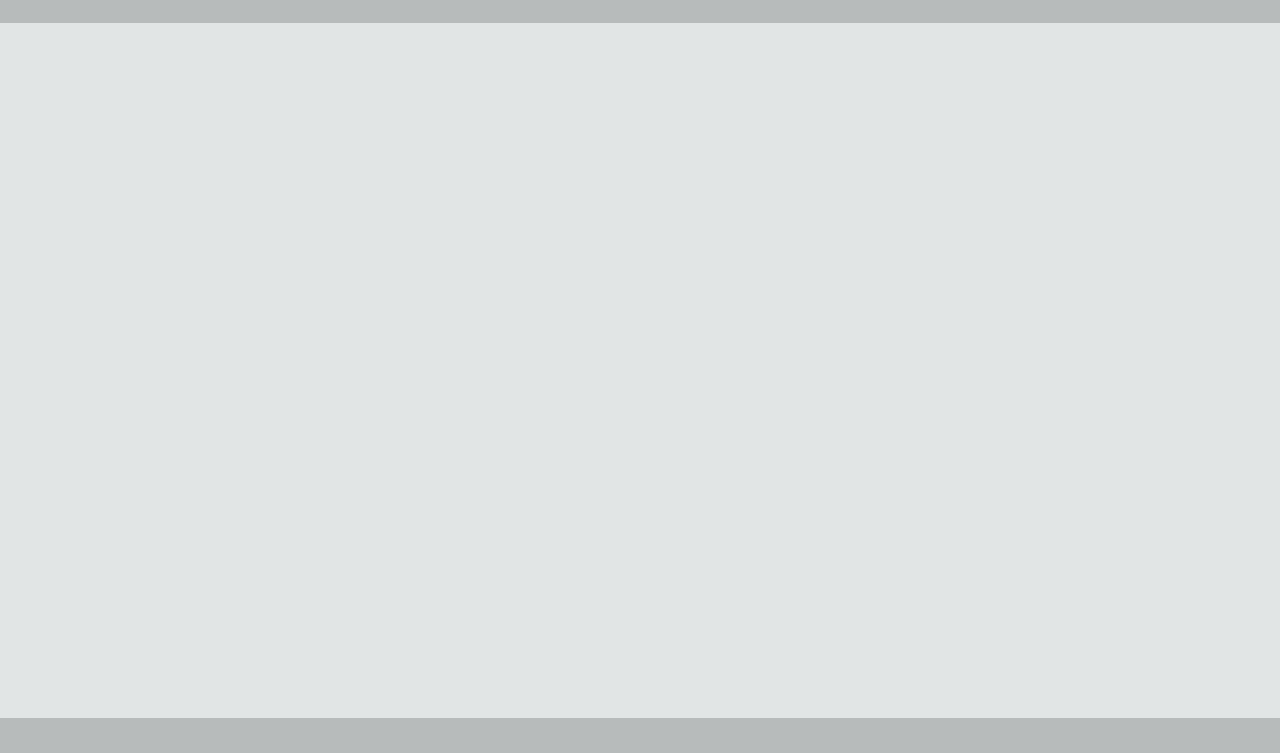
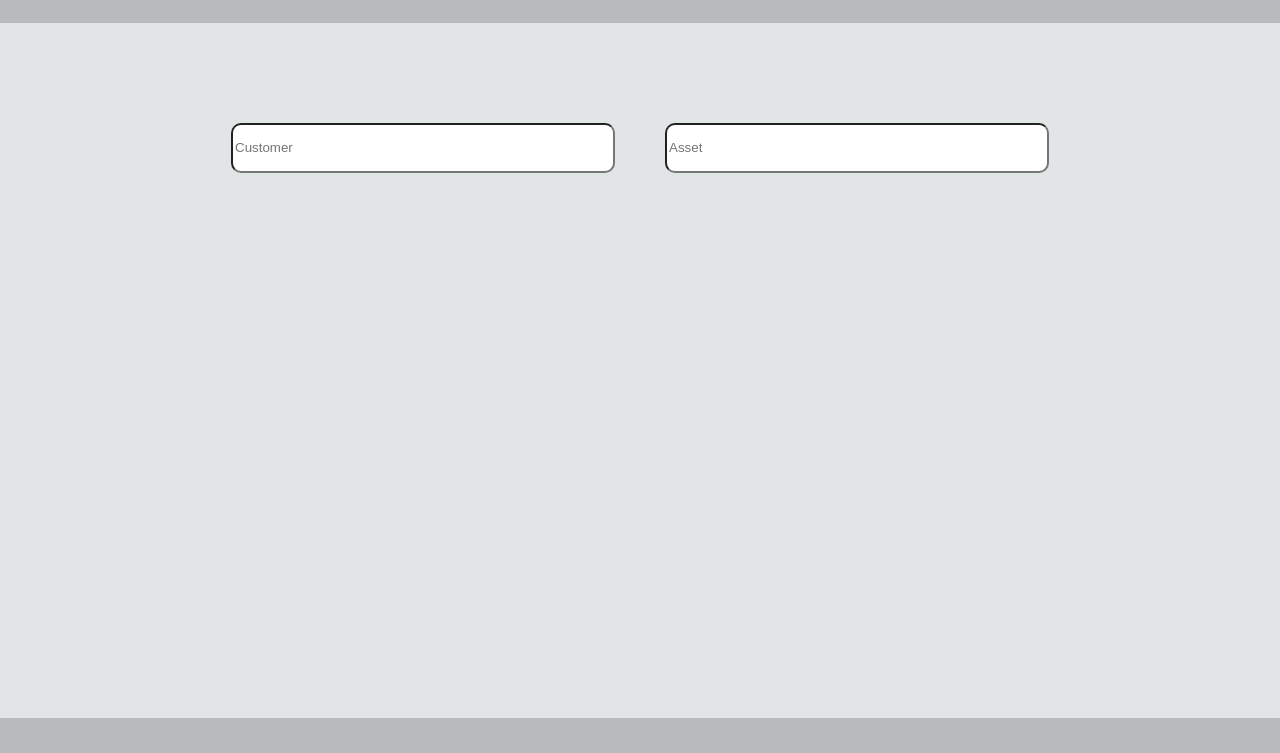
Before and after one commit to 5im0ne1997/Central_HUB, a plain HTML site: page webapp/index.html in a window 1280 px wide. Shown: the part 47-800 px from the top of the page. Drawn offline with Linux system fonts and the light colour scheme.

Commit message:
add search box

```diff
--- a/webapp/index.html
+++ b/webapp/index.html
@@ -20,7 +20,16 @@
         <div class="top user">
             <p>user</p>
         </div>
-        <div class="mid center"></div>
+        <div class="mid center">
+            <div class="search">
+                <div>
+                    <input type="search" placeholder="Customer"/>
+                </div>
+                <div>
+                    <input type="search" placeholder="Asset"/>
+                </div>
+            </div>
+        </div>
         <div class="bottom"></div>
     </div>
 </body>
--- a/webapp/public/css/style.css
+++ b/webapp/public/css/style.css
@@ -49,6 +49,19 @@ a {
   grid-column-end: 4;
 }
 
+.search {
+  display: flex;
+  padding-top: 100px;
+  justify-content: center;
+  gap: 50px;
+}
+
+.search input {
+  width: 30vw;
+  height: 50px;
+  border-radius: 10px;
+}
+
 .bottom {
   min-height: 20px;
   background-color: #b7bbbb;
```
